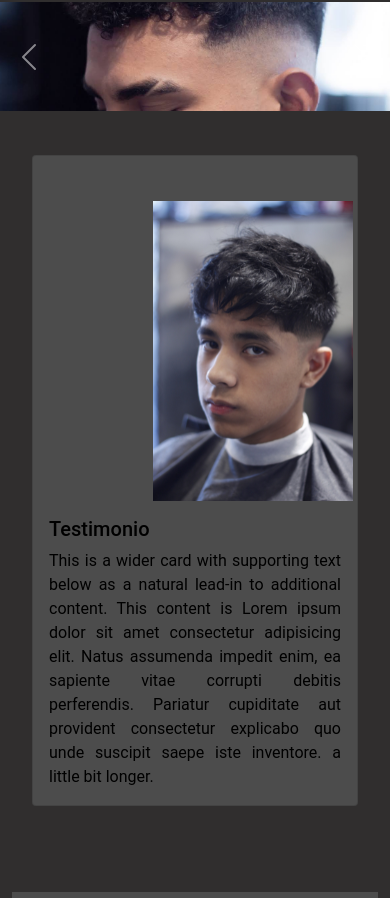
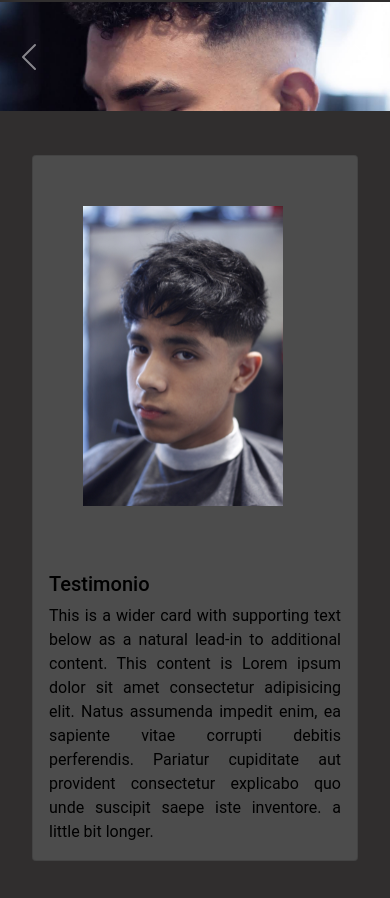
Before and after one commit to mariaaacl/proyecto_scss, a website: page index.html in a window 390 px wide. Shown: the part 1512-2410 px from the top of the page. Drawn offline with nearby package versions, Linux system fonts and the light colour scheme.

Commit message:
agregando detalles

```diff
--- a/SCSS/general.scss
+++ b/SCSS/general.scss
@@ -32,8 +32,7 @@ body {
 @media only screen and (min-width: 0px) and (max-width:800px) {
 
     .imgTes {
-        padding-left: 120px;
-        padding-top: 45px;
+        padding: 50px;
     }
 
     .aboutM {
```
Also changed, not shown: Css/Estilo.css.
